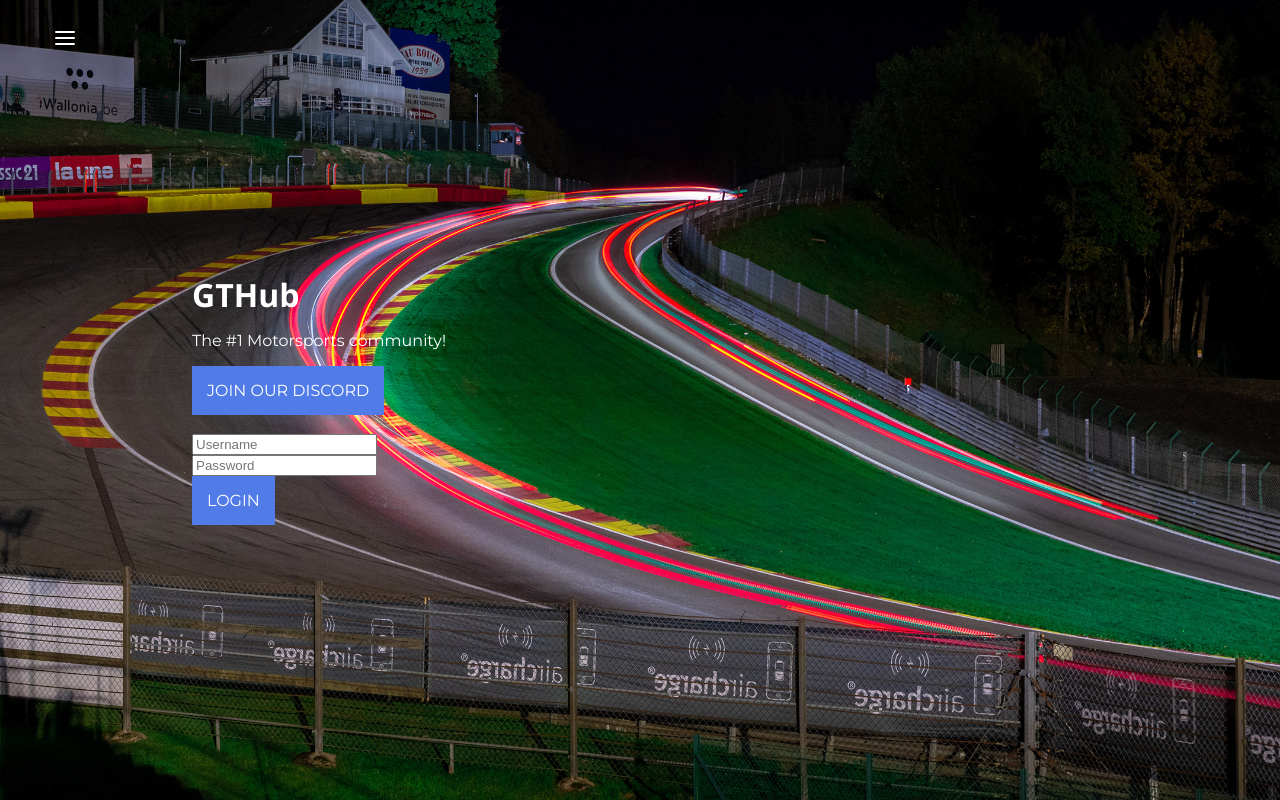
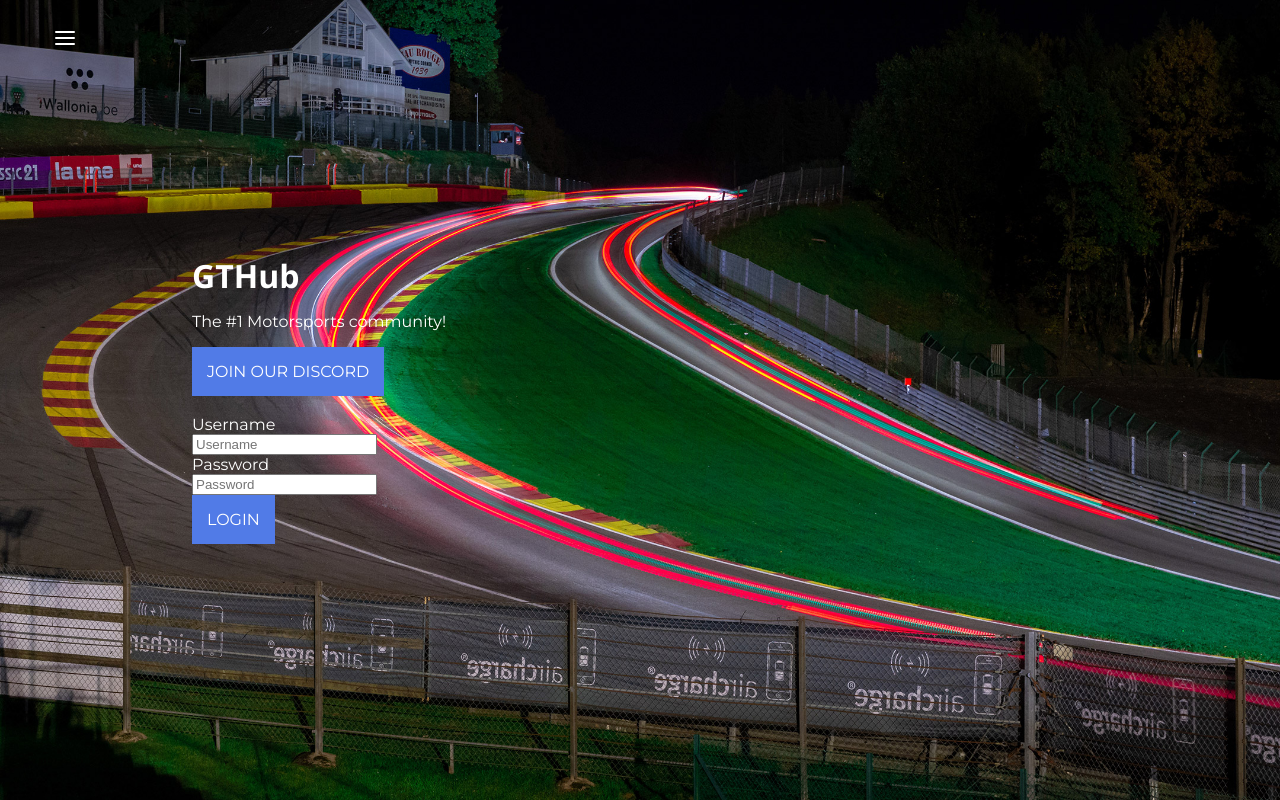
Before and after one commit to gthubdev/website, a Node server app: page /error in a window 1280 px wide. Run offline with Node 20, Linux system fonts and the light colour scheme; style sheets or scripts are compiled from the project's sources; some libraries are stand-ins or nearby versions.

Commit message:
Fixed some errors

```diff
--- a/util/util.js
+++ b/util/util.js
@@ -13,6 +13,7 @@ module.exports.print = print;
 function clearSessions() {
 	const directory = 'sessions';
 
+	if (fs.existsSync(directory)) {
 		fs.readdir(directory, (err, files) => {
 			if (err) throw err;
 
@@ -23,6 +24,8 @@ function clearSessions() {
 			}
 		});
 	}
+
+}
 module.exports.clearSessions = clearSessions;
 
 // check, if a visitor is logged in
--- a/views/landing.ejs
+++ b/views/landing.ejs
@@ -21,8 +21,10 @@
         <br />
         <%if (!loggedIn) { %>
             <form action="/login" method="POST">
+                <label for="username">Username</label><br />
                 <input type="text" name="username" placeholder="Username">
                 <br />
+                <label for="password">Password</label><br />
                 <input type="password" name="password" placeholder="Password">
                 <br />
                 <button type="submit" class="btn btn--primary">LOGIN</button>
```
Also changed, not shown: .circleci/config.yml. Lines whose indentation alone changed are shown as unchanged.
